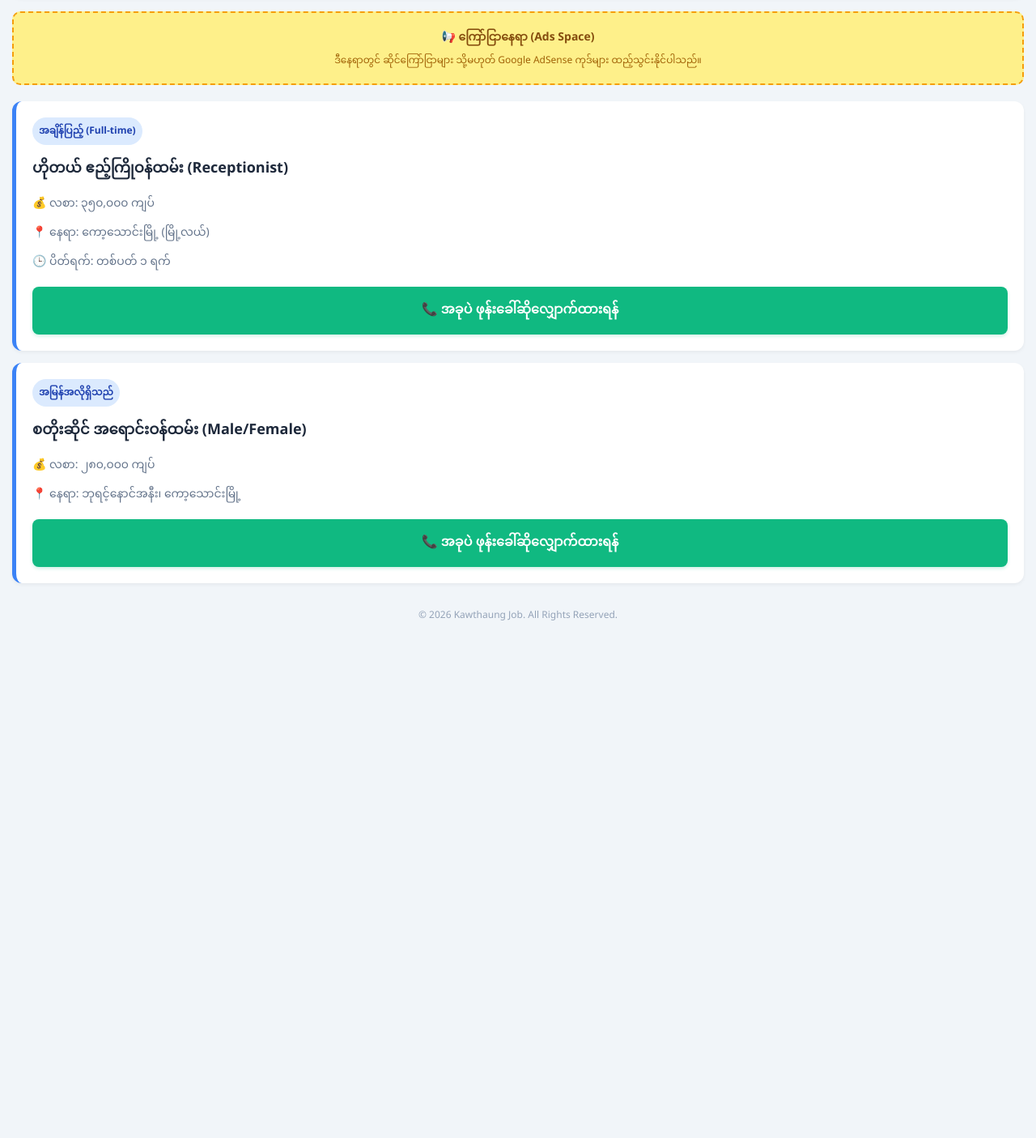
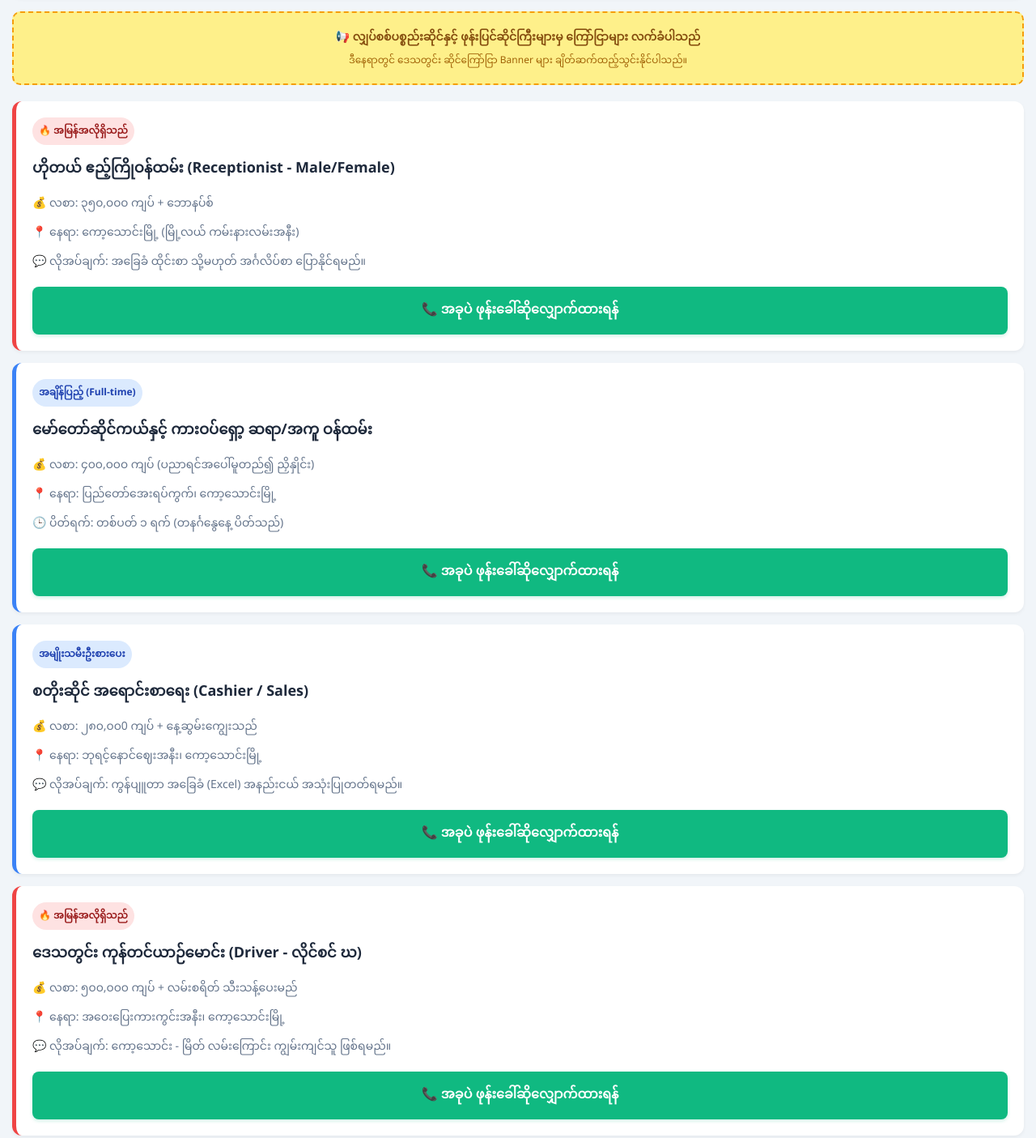
Before and after one commit to synt000/kawthaungjob, a plain HTML site: page index.html in a window 1280 px wide. Shown: the part 140-1545 px from the top of the page at 81% size. Before the commit the page ends 942 px from the top, so only its background shows below. Drawn offline with Linux system fonts and the light colour scheme.

Commit message:
update realistic jobs with functional apply buttons

```diff
--- a/index.html
+++ b/index.html
@@ -13,7 +13,9 @@
         .ads-banner { background-color: #fef08a; border: 2px dashed #f59e0b; color: #854d0e; padding: 15px; text-align: center; border-radius: 10px; margin-bottom: 20px; font-weight: bold; font-size: 14px; }
         .job-list { display: flex; flex-direction: column; gap: 15px; }
         .job-card { background: white; padding: 20px; border-radius: 12px; box-shadow: 0 2px 4px rgba(0,0,0,0.05); border-left: 5px solid #3b82f6; position: relative; }
+        .job-card.urgent { border-left-color: #ef4444; }
         .job-badge { background-color: #dbeafe; color: #1e40af; font-size: 12px; font-weight: bold; padding: 4px 8px; border-radius: 20px; display: inline-block; margin-bottom: 10px; }
+        .job-badge.urgent-tag { background-color: #fee2e2; color: #991b1b; }
         .job-title { font-size: 18px; color: #1e293b; margin-bottom: 8px; font-weight: 700; }
         .job-info { font-size: 14px; color: #64748b; margin-bottom: 5px; display: flex; align-items: center; gap: 5px; }
         .apply-btn { display: block; width: 100%; background-color: #10b981; color: white; text-align: center; padding: 12px; border-radius: 8px; text-decoration: none; font-weight: bold; margin-top: 15px; transition: background 0.2s; box-shadow: 0 2px 4px rgba(16,185,129,0.2); }
@@ -30,28 +32,49 @@
 
     <!-- 📢 ကြော်ငြာထည့်ရန်နေရာ -->
     <div class="ads-banner">
-        📢 ကြော်ငြာနေရာ (Ads Space)<br>
-        <span style="font-size: 12px; font-weight: normal; color: #a16207;">ဒီနေရာတွင် ဆိုင်ကြော်ငြာများ သို့မဟုတ် Google AdSense ကုဒ်များ ထည့်သွင်းနိုင်ပါသည်။</span>
+        📢 လျှပ်စစ်ပစ္စည်းဆိုင်နှင့် ဖုန်းပြင်ဆိုင်ကြီးများမှ ကြော်ငြာများ လက်ခံပါသည်<br>
+        <span style="font-size: 12px; font-weight: normal; color: #a16207;">ဒီနေရာတွင် ဒေသတွင်း ဆိုင်ကြော်ငြာ Banner များ ချိတ်ဆက်ထည့်သွင်းနိုင်ပါသည်။</span>
     </div>
 
     <div class="job-list">
-        <!-- အလုပ်ကတ်ပြား ၁ -->
+        <!-- အလုပ် ၁ -->
+        <div class="job-card urgent">
+            <span class="job-badge urgent-tag">🔥 အမြန်အလိုရှိသည်</span>
+            <div class="job-title">ဟိုတယ် ဧည့်ကြိုဝန်ထမ်း (Receptionist - Male/Female)</div>
+            <div class="job-info">💰 လစာ: ၃၅၀,၀၀၀ ကျပ် + ဘောနပ်စ်</div>
+            <div class="job-info">📍 နေရာ: ကော့သောင်းမြို့ (မြို့လယ် ကမ်းနားလမ်းအနီး)</div>
+            <div class="job-info">💬 လိုအပ်ချက်: အခြေခံ ထိုင်းစာ သို့မဟုတ် အင်္ဂလိပ်စာ ပြောနိုင်ရမည်။</div>
+            <a href="tel:09422001122" class="apply-btn">📞 အခုပဲ ဖုန်းခေါ်ဆိုလျှောက်ထားရန်</a>
+        </div>
+
+        <!-- အလုပ် ၂ -->
         <div class="job-card">
             <span class="job-badge">အချိန်ပြည့် (Full-time)</span>
-            <div class="job-title">ဟိုတယ် ဧည့်ကြိုဝန်ထမ်း (Receptionist)</div>
-            <div class="job-info">💰 လစာ: ၃၅၀,၀၀၀ ကျပ်</div>
-            <div class="job-info">📍 နေရာ: ကော့သောင်းမြို့ (မြို့လယ်)</div>
-            <div class="job-info">🕒 ပိတ်ရက်: တစ်ပတ် ၁ ရက်</div>
-            <a href="tel:0912345678" class="apply-btn">📞 အခုပဲ ဖုန်းခေါ်ဆိုလျှောက်ထားရန်</a>
+            <div class="job-title">မော်တော်ဆိုင်ကယ်နှင့် ကားဝပ်ရှော့ ဆရာ/အကူ ဝန်ထမ်း</div>
+            <div class="job-info">💰 လစာ: ၄၀၀,၀၀၀ ကျပ် (ပညာရင်အပေါ်မူတည်၍ ညှိနှိုင်း)</div>
+            <div class="job-info">📍 နေရာ: ပြည်တော်အေးရပ်ကွက်၊ ကော့သောင်းမြို့</div>
+            <div class="job-info">🕒 ပိတ်ရက်: တစ်ပတ် ၁ ရက် (တနင်္ဂနွေနေ့ ပိတ်သည်)</div>
+            <a href="tel:09250112233" class="apply-btn">📞 အခုပဲ ဖုန်းခေါ်ဆိုလျှောက်ထားရန်</a>
         </div>
 
-        <!-- အလုပ်ကတ်ပြား ၂ -->
+        <!-- အလုပ် ၃ -->
         <div class="job-card">
-            <span class="job-badge">အမြန်အလိုရှိသည်</span>
-            <div class="job-title">စတိုးဆိုင် အရောင်းဝန်ထမ်း (Male/Female)</div>
-            <div class="job-info">💰 လစာ: ၂၈၀,၀၀၀ ကျပ်</div>
-            <div class="job-info">📍 နေရာ: ဘုရင့်နောင်အနီး၊ ကော့သောင်းမြို့</div>
-            <a href="tel:0987654321" class="apply-btn">📞 အခုပဲ ဖုန်းခေါ်ဆိုလျှောက်ထားရန်</a>
+            <span class="job-badge">အမျိုးသမီးဦးစားပေး</span>
+            <div class="job-title">စတိုးဆိုင် အရောင်းစာရေး (Cashier / Sales)</div>
+            <div class="job-info">💰 လစာ: ၂၈၀,၀၀0 ကျပ် + နေ့ဆွမ်းကျွေးသည်</div>
+            <div class="job-info">📍 နေရာ: ဘုရင့်နောင်ဈေးအနီး၊ ကော့သောင်းမြို့</div>
+            <div class="job-info">💬 လိုအပ်ချက်: ကွန်ပျူတာ အခြေခံ (Excel) အနည်းငယ် အသုံးပြုတတ်ရမည်။</div>
+            <a href="tel:09790123456" class="apply-btn">📞 အခုပဲ ဖုန်းခေါ်ဆိုလျှောက်ထားရန်</a>
+        </div>
+
+        <!-- အလုပ် ၄ -->
+        <div class="job-card urgent">
+            <span class="job-badge urgent-tag">🔥 အမြန်အလိုရှိသည်</span>
+            <div class="job-title">ဒေသတွင်း ကုန်တင်ယာဉ်မောင်း (Driver - လိုင်စင် ဃ)</div>
+            <div class="job-info">💰 လစာ: ၅၀၀,၀၀၀ ကျပ် + လမ်းစရိတ် သီးသန့်ပေးမည်</div>
+            <div class="job-info">📍 နေရာ: အဝေးပြေးကားကွင်းအနီး၊ ကော့သောင်းမြို့</div>
+            <div class="job-info">💬 လိုအပ်ချက်: ကော့သောင်း - မြိတ် လမ်းကြောင်း ကျွမ်းကျင်သူ ဖြစ်ရမည်။</div>
+            <a href="tel:09960556677" class="apply-btn">📞 အခုပဲ ဖုန်းခေါ်ဆိုလျှောက်ထားရန်</a>
         </div>
     </div>
 
```
